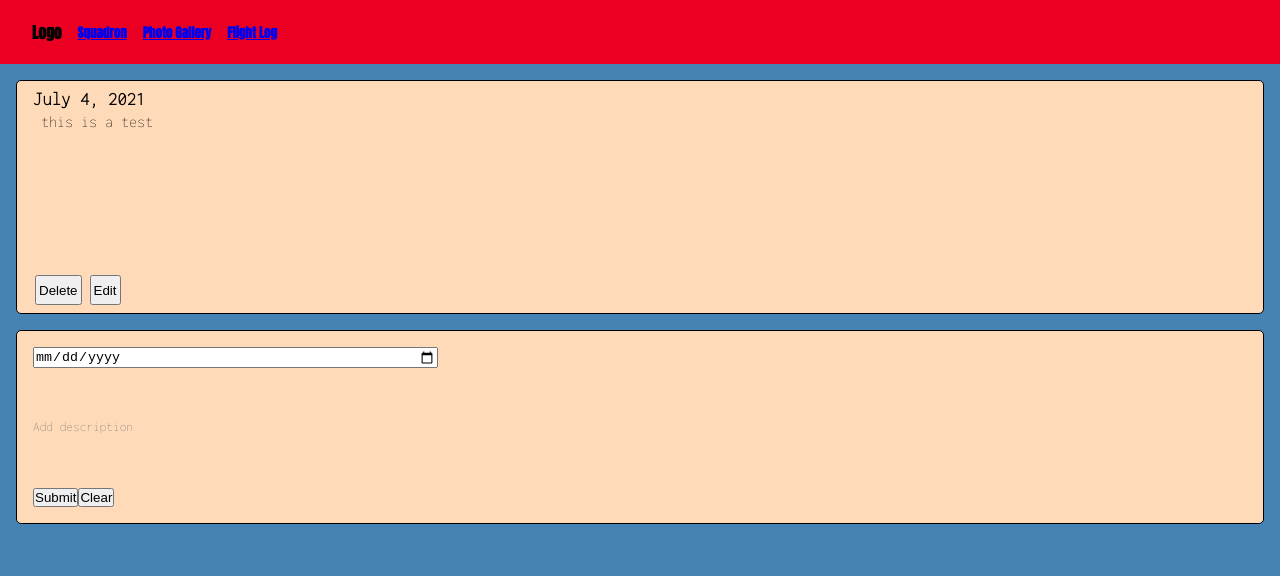
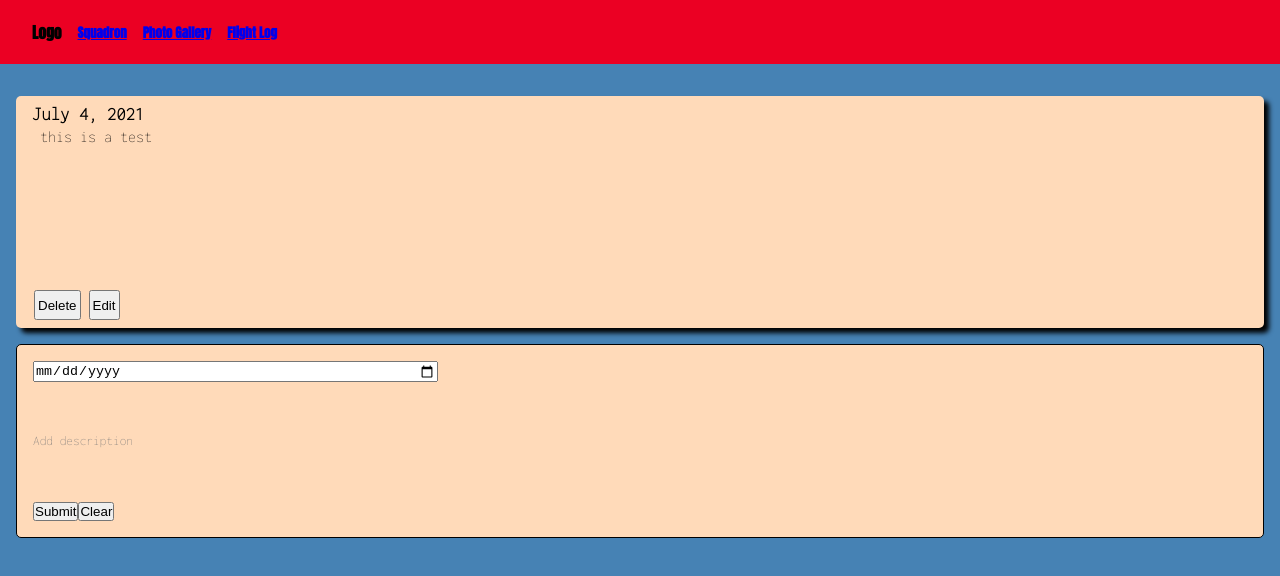
Before and after one commit to JWoltjen/squadron, a React (Create React App) app: page /FlightLog in a window 1280 px wide. Shown: the top 576 px of the page. Built offline with nearby package versions, Linux system fonts and the light colour scheme.

Commit message:
add styling to flight cards

```diff
--- a/src/App.css
+++ b/src/App.css
@@ -53,19 +53,19 @@ nav {
   padding-bottom: 1rem;
 }
 .flight-card {
-  margin-left: 1rem;
-  margin-right: 1rem;
+  margin: 1rem 1rem;
   padding: 1rem 1rem;
   height: 25vh;
   width: auto;
   display: flex;
   flex-direction: column;
   justify-content: flex-start;
-  border: 1px solid black;
+  border: 2px;
   border-radius: 5px;
   background-color: peachpuff;
   position: relative;
   z-index: 10;
+  box-shadow: 5px 5px 5px black;
 }
 
 .flight-card-date {
```
